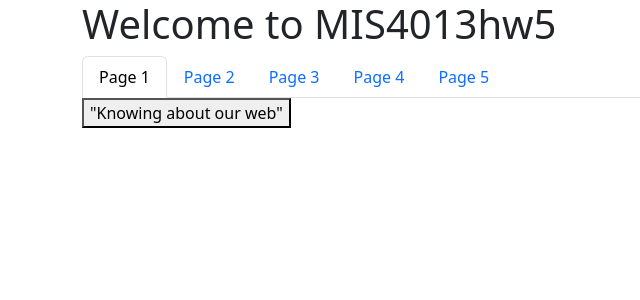
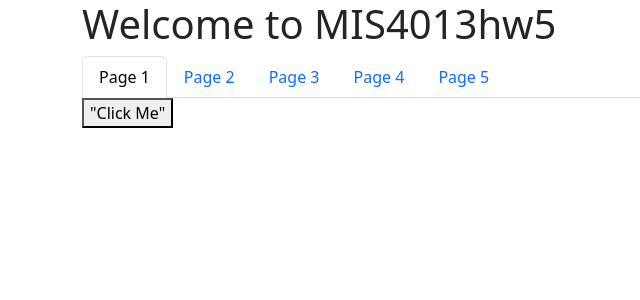
Before and after one commit to Josgar123/MIS4013hw1, a PHP site: page / in a window 1280 px wide. Shown: the top 300 px of the page, without its empty margins (0-640 px from the left). Run offline with PHP 8.4, Linux system fonts and the light colour scheme.

Commit message:
Update index.php

```diff
--- a/index.php
+++ b/index.php
@@ -33,7 +33,7 @@
               </li>
             </ul>
 
-      <button onclick = "showMessage()"> "Knowing about our web" </button>
+      <button onclick = "showMessage()"> "Click Me" </button>
       <script>
           function showMessage() {
               alert("Want to know more about our pages?");
```
